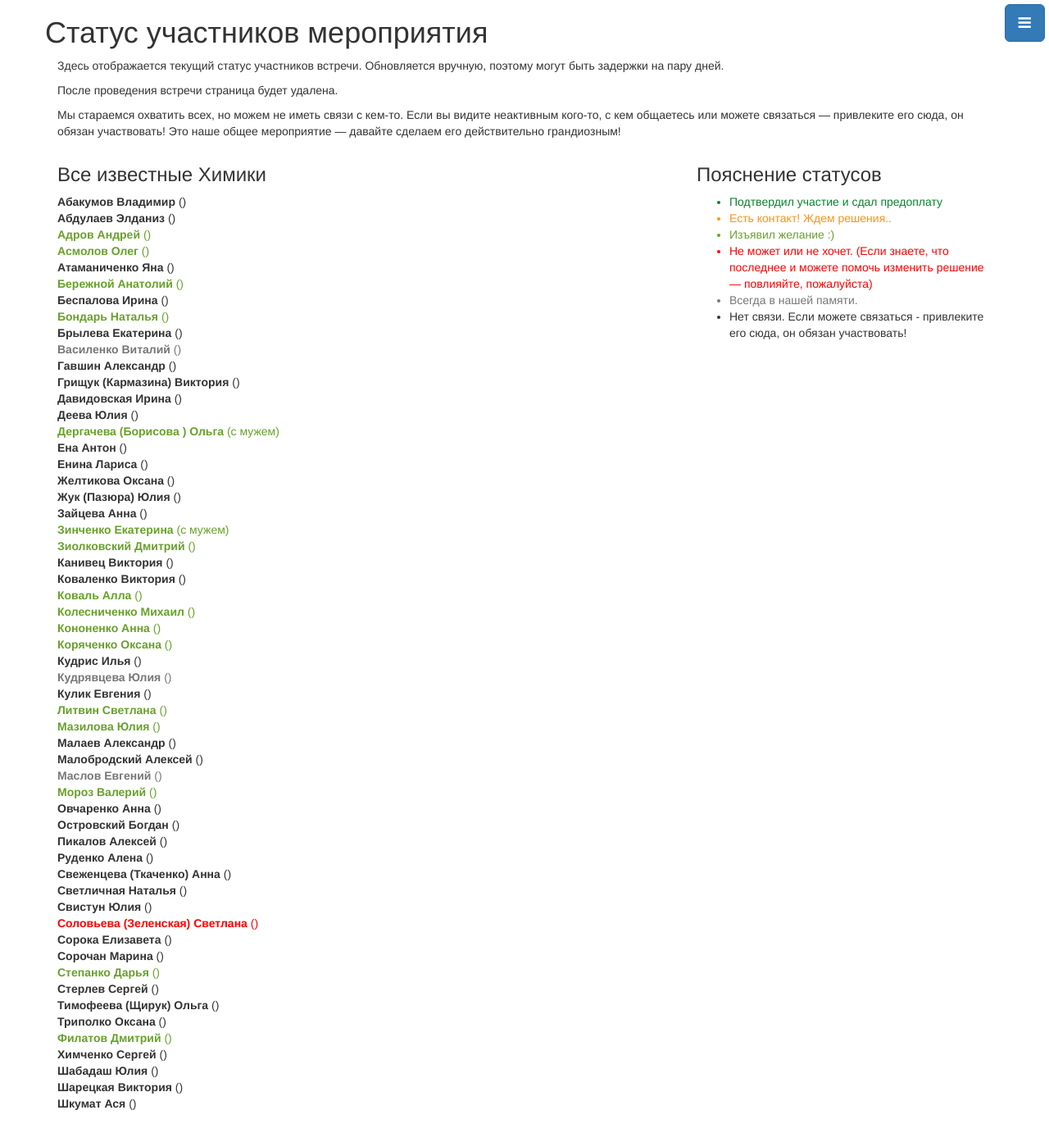
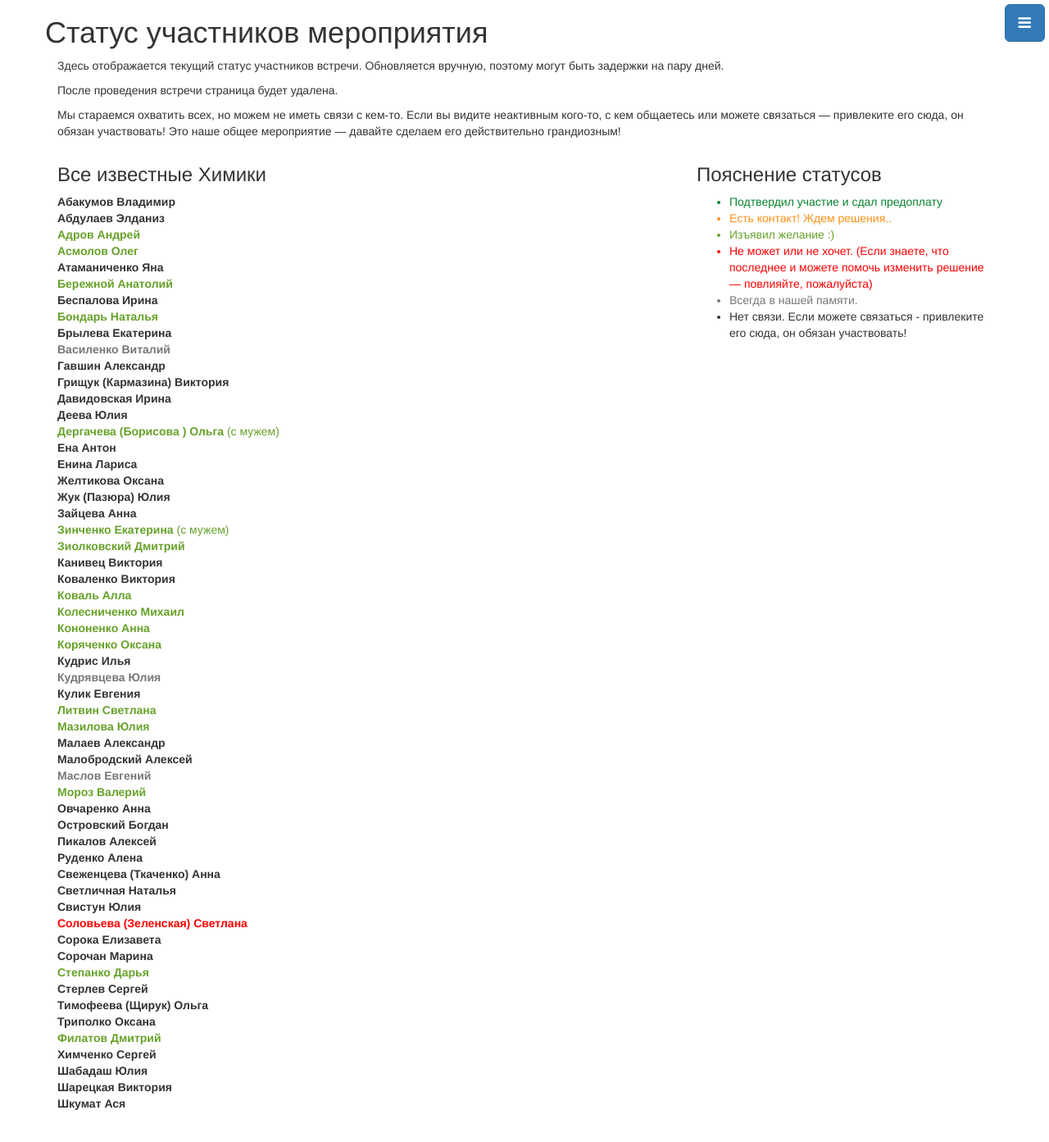
Before and after one commit to dmzio/chem1999, a Jekyll site: the page built from peoples.html, in a window 1280 px wide and 1400 px high. Shown: the top 1393 px of the window at 82% size. Built offline with Jekyll 4.4.1, drawn with Linux system fonts in a browser that asks for light colours; nearby versions of some CDN libraries; Markdown is read by kramdown in place of the engine named in the settings.

Commit message:
people status changed

```diff
--- a/peoples.html
+++ b/peoples.html
@@ -24,7 +24,7 @@ title: Статус участников мероприятия
             {% assign all_peoples = site.data.peoples | sort: 'l_name' %}
             {% for people in all_peoples %}
             <li class="{{ people.status}}">
-                <strong>{{ people.l_name }} {{ people.name }}</strong> ({{ people.remark }})
+                <strong>{{ people.l_name }} {{ people.name }}</strong> {% if people.remark %} ({{ people.remark }}) {% endif %}
             </li>
             {% endfor %}
         </ul>
```
